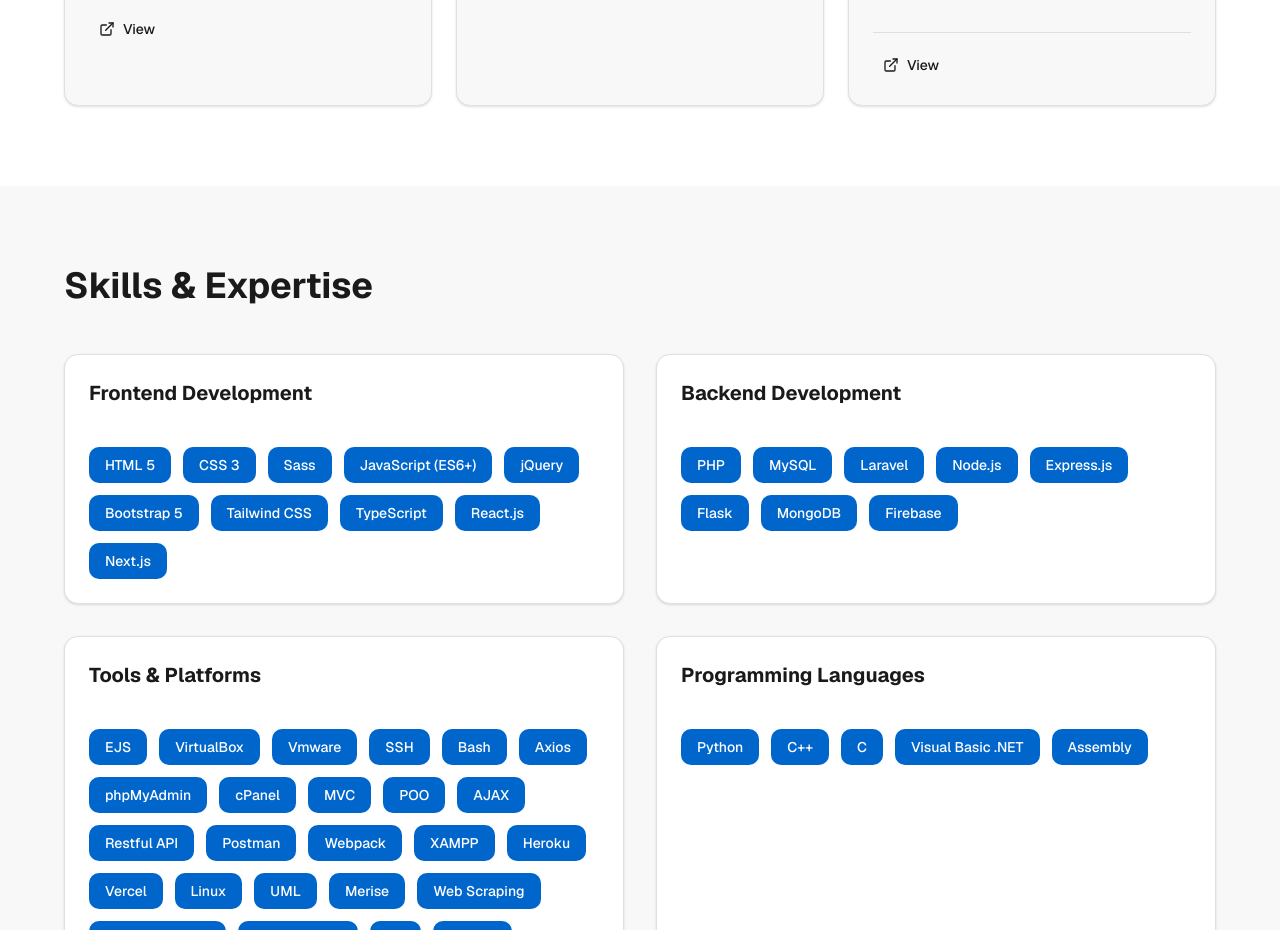
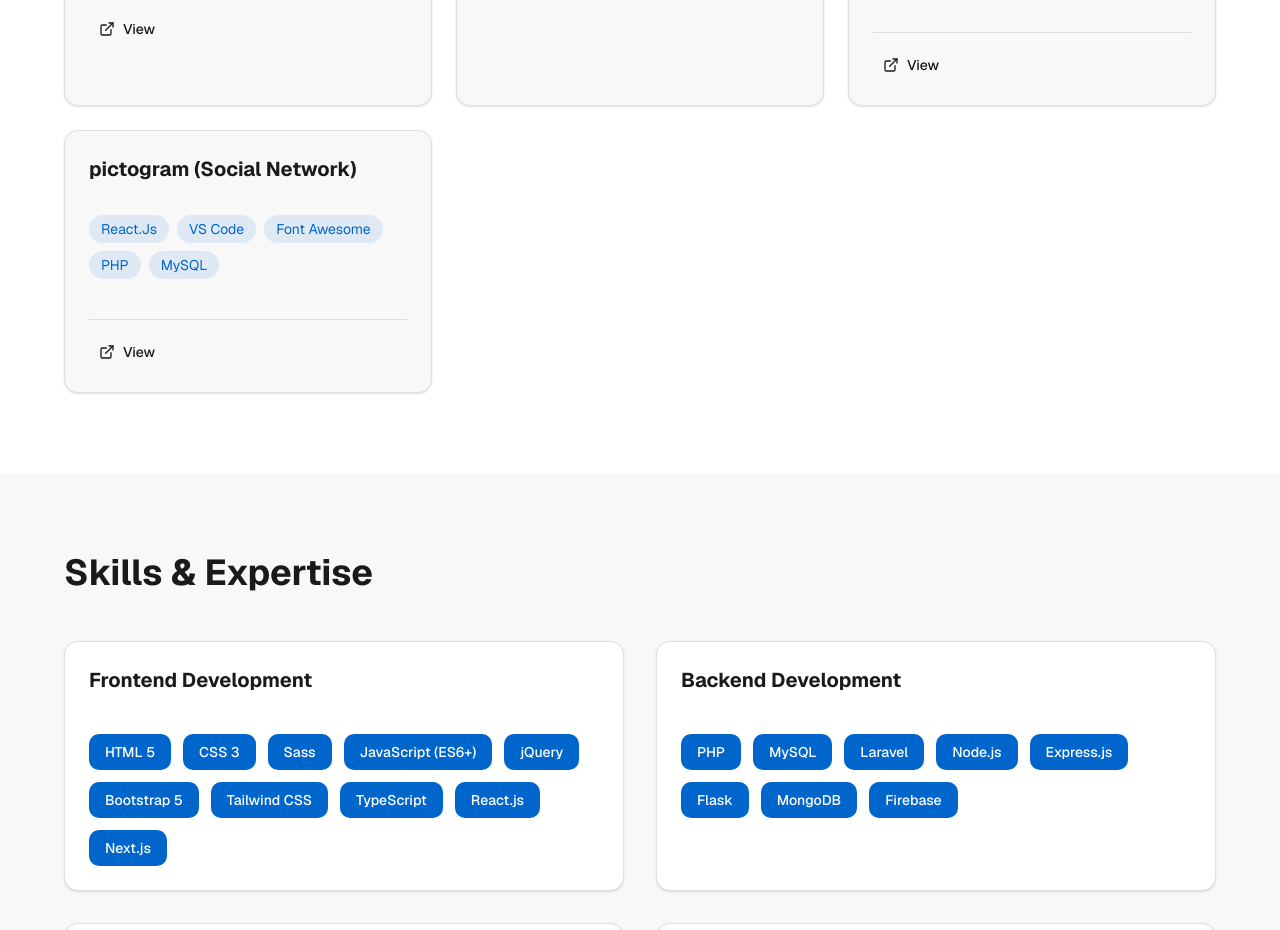
Before and after one commit to codercoder61/knoudev, a Next.js app: page / in a window 1280 px wide. Shown: the part 2520-3450 px from the top of the page. Built offline with nearby package versions, Linux system fonts and the light colour scheme.

Commit message:
Update projects.tsx

```diff
--- a/components/projects.tsx
+++ b/components/projects.tsx
@@ -117,6 +117,12 @@ const projects = [
     tags: ['HTML', 'CSS', 'JavaScript','jQuery','VS Code','Font Awesome','PHP','MySQL'],
     link: 'https://pneuexpress.online/ruwad/',
   },
+  {
+    id: 18,
+    title: 'pictogram (Social Network)',
+    tags: ['React.Js','VS Code','Font Awesome','PHP','MySQL'],
+    link: 'https://pictogram-woad.vercel.app/',
+  },
 ]
 
 export function Projects() {
```
